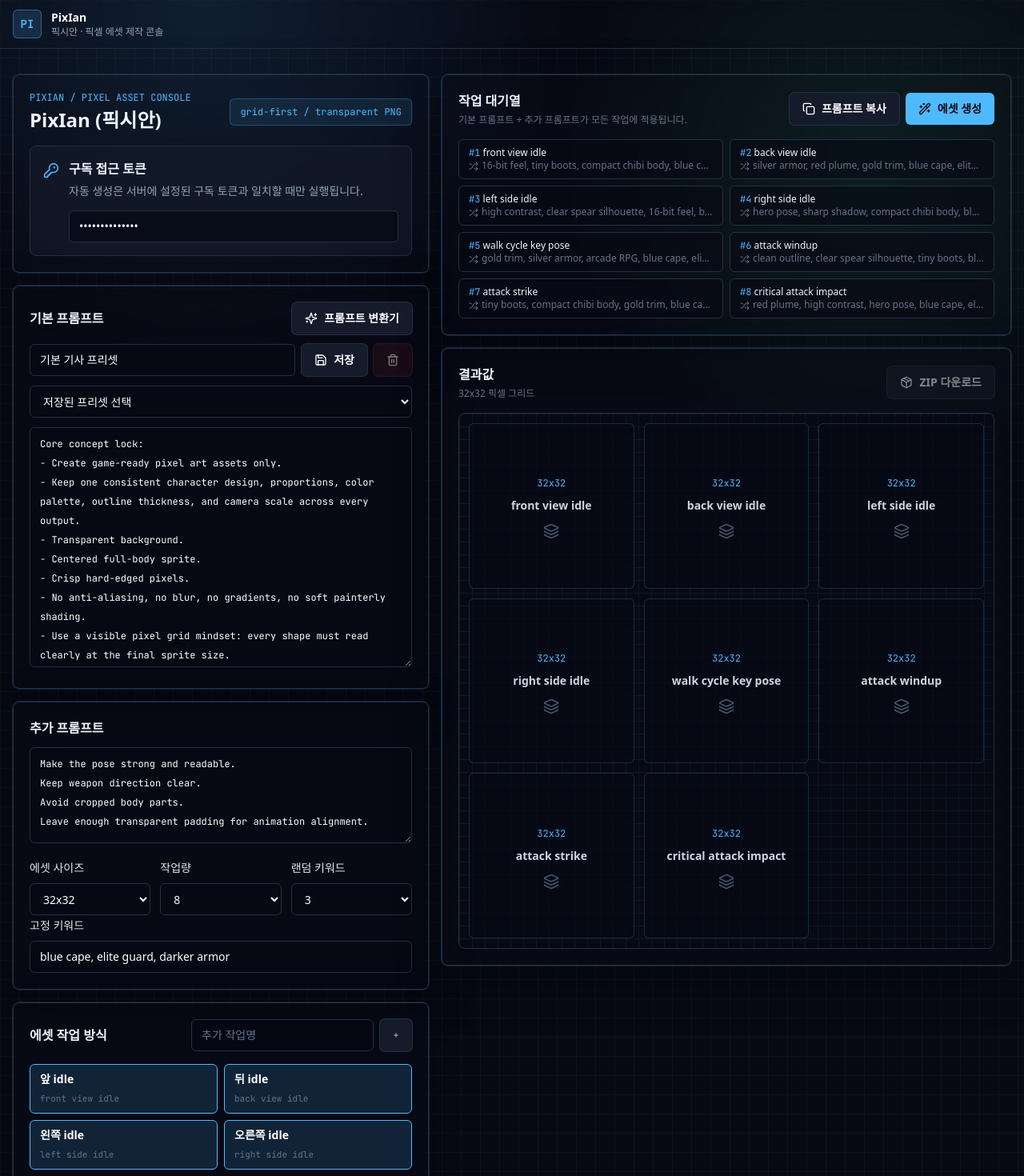
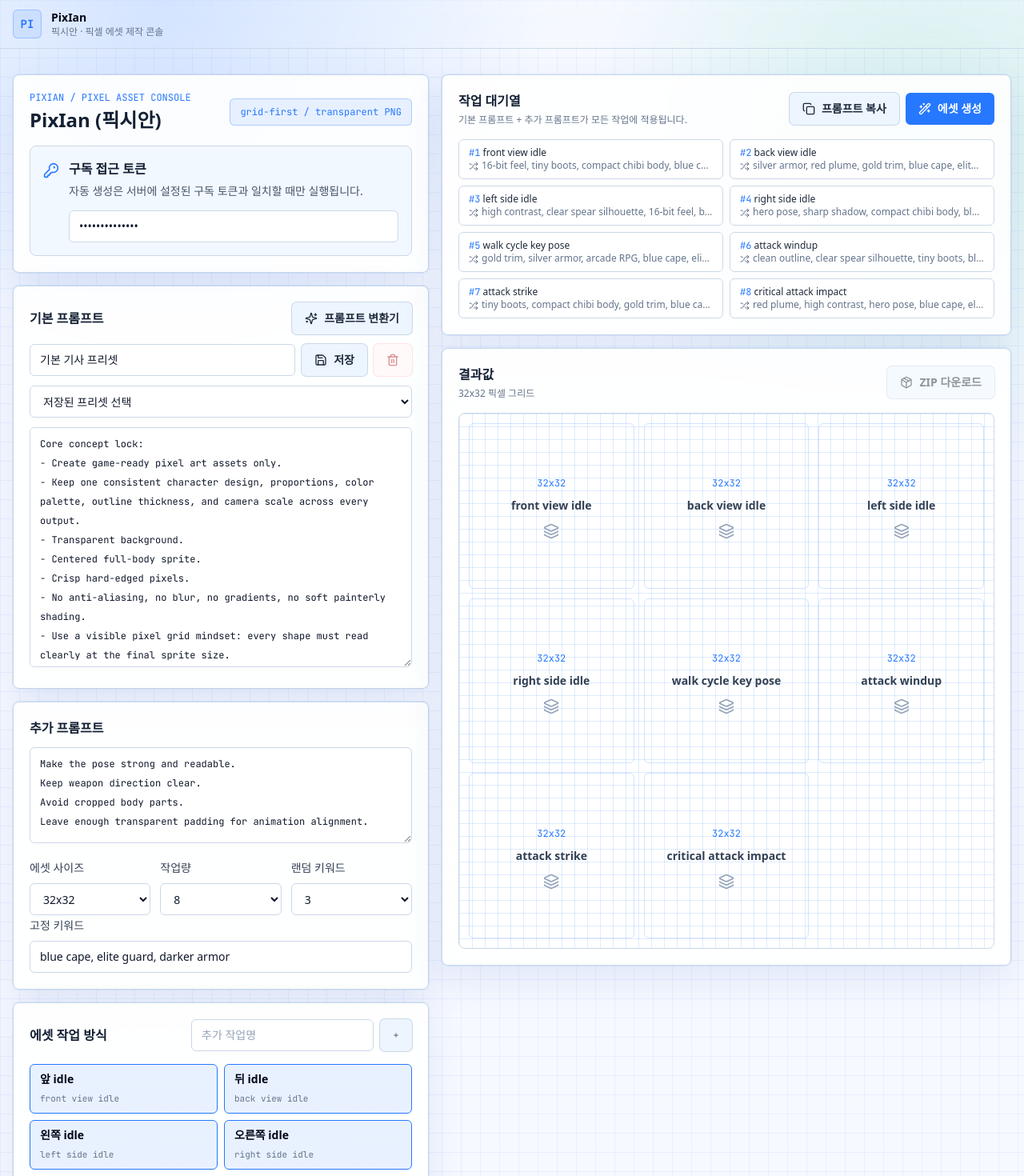
Before and after one commit to ddunddunlee/queen, a Next.js app: page /generate in a window 1280 px wide. Shown: the top 1470 px of the page at 80% size. Built offline with nearby package versions, Linux system fonts and the light colour scheme.

Commit message:
Brighten PixIan interface

```diff
--- a/app/globals.css
+++ b/app/globals.css
@@ -3,7 +3,7 @@
 @tailwind utilities;
 
 :root {
-  color-scheme: dark;
+  color-scheme: light;
 }
 
 * {
@@ -18,13 +18,13 @@ body {
   margin: 0;
   min-height: 100vh;
   background:
-    linear-gradient(rgba(255, 255, 255, 0.028) 1px, transparent 1px),
-    linear-gradient(90deg, rgba(255, 255, 255, 0.028) 1px, transparent 1px),
-    radial-gradient(circle at 20% 0%, rgba(79, 185, 255, 0.12), transparent 28rem),
-    radial-gradient(circle at 85% 12%, rgba(57, 217, 138, 0.1), transparent 24rem),
-    #070914;
+    linear-gradient(rgba(38, 120, 255, 0.07) 1px, transparent 1px),
+    linear-gradient(90deg, rgba(38, 120, 255, 0.07) 1px, transparent 1px),
+    radial-gradient(circle at 16% 0%, rgba(38, 120, 255, 0.16), transparent 30rem),
+    radial-gradient(circle at 90% 10%, rgba(16, 185, 129, 0.14), transparent 26rem),
+    #f6f9ff;
   background-size: 24px 24px, 24px 24px, auto, auto, auto;
-  color: #eef4ff;
+  color: #132033;
 }
 
 button,
@@ -40,12 +40,12 @@ textarea {
 }
 
 .focus-ring {
-  @apply focus-visible:outline-none focus-visible:ring-2 focus-visible:ring-sky focus-visible:ring-offset-2 focus-visible:ring-offset-ink;
+  @apply focus-visible:outline-none focus-visible:ring-2 focus-visible:ring-sky focus-visible:ring-offset-2 focus-visible:ring-offset-white;
 }
 
 .tool-grid {
   background-image:
-    linear-gradient(rgba(79, 185, 255, 0.08) 1px, transparent 1px),
-    linear-gradient(90deg, rgba(79, 185, 255, 0.08) 1px, transparent 1px);
+    linear-gradient(rgba(38, 120, 255, 0.14) 1px, transparent 1px),
+    linear-gradient(90deg, rgba(38, 120, 255, 0.14) 1px, transparent 1px);
   background-size: 16px 16px;
 }
--- a/components/generation/GenerationTool.tsx
+++ b/components/generation/GenerationTool.tsx
@@ -451,7 +451,7 @@ Grid:
             <Textarea className="min-h-[120px] font-mono text-xs" value={extraPrompt} onChange={(event) => setExtraPrompt(event.target.value)} />
             <div className="grid gap-3 sm:grid-cols-3">
               <label className="space-y-2">
-                <span className="text-sm font-medium text-slate-200">에셋 사이즈</span>
+              <span className="text-sm font-medium text-slate-700">에셋 사이즈</span>
                 <Select value={spriteSize} onChange={(event) => setSpriteSize(Number(event.target.value) as PreviewSpriteSize)}>
                   <option value={32}>32x32</option>
                   <option value={64}>64x64</option>
@@ -459,7 +459,7 @@ Grid:
                 </Select>
               </label>
               <label className="space-y-2">
-                <span className="text-sm font-medium text-slate-200">작업량</span>
+                <span className="text-sm font-medium text-slate-700">작업량</span>
                 <Select value={count} onChange={(event) => setCount(Number(event.target.value))}>
                   {[1, 2, 3, 4, 5, 6, 7, 8].map((value) => (
                     <option key={value} value={value}>
@@ -469,7 +469,7 @@ Grid:
                 </Select>
               </label>
               <label className="space-y-2">
-                <span className="text-sm font-medium text-slate-200">랜덤 키워드</span>
+                <span className="text-sm font-medium text-slate-700">랜덤 키워드</span>
                 <Select value={randomKeywordCount} onChange={(event) => setRandomKeywordCount(Number(event.target.value))}>
                   {[0, 1, 2, 3, 4, 5].map((value) => (
                     <option key={value} value={value}>
@@ -480,7 +480,7 @@ Grid:
               </label>
             </div>
             <label className="space-y-2">
-              <span className="text-sm font-medium text-slate-200">고정 키워드</span>
+              <span className="text-sm font-medium text-slate-700">고정 키워드</span>
               <Input value={customKeywordText} onChange={(event) => setCustomKeywordText(event.target.value)} />
             </label>
         </Card>
@@ -500,8 +500,8 @@ Grid:
               <button
                 className={`focus-ring min-h-11 rounded-md border px-3 py-2 text-left text-sm transition ${
                   selectedTasks.includes(task.prompt)
-                    ? "border-sky bg-sky/15 text-white"
-                    : "border-line bg-ink/60 text-slate-400 hover:border-slate-500"
+                    ? "border-sky bg-sky/10 text-slate-950"
+                    : "border-line bg-white/80 text-slate-600 hover:border-sky/40 hover:bg-panelSoft"
                 }`}
                 key={task.prompt}
                 onClick={() => toggleTask(task.prompt)}
@@ -518,7 +518,7 @@ Grid:
                 .filter((task) => !baseTasks.some((baseTask) => baseTask.prompt === task))
                 .map((task) => (
                   <button
-                    className="focus-ring inline-flex items-center gap-2 rounded-md border border-violet/40 bg-violet/15 px-3 py-2 text-sm text-white"
+                    className="focus-ring inline-flex items-center gap-2 rounded-md border border-violet/30 bg-violet/10 px-3 py-2 text-sm text-slate-900"
                     key={task}
                     onClick={() => toggleTask(task)}
                     type="button"
@@ -552,7 +552,7 @@ Grid:
           </div>
           <div className="grid gap-2 md:grid-cols-2">
             {plannedJobs.map((job, index) => (
-              <div className="rounded-md border border-line bg-ink/60 px-3 py-2 text-xs" key={`${job}-${index}`}>
+              <div className="rounded-md border border-line bg-white/80 px-3 py-2 text-xs text-slate-800" key={`${job}-${index}`}>
                 <span className="font-mono text-sky">#{index + 1}</span> {job}
                 <span className="block truncate text-slate-500">
                   <Shuffle aria-hidden className="mr-1 inline h-3 w-3" />
@@ -576,23 +576,23 @@ Grid:
               ZIP 다운로드
             </Button>
           </div>
-          <div className="tool-grid grid min-h-[560px] gap-3 rounded-lg border border-line bg-ink p-3 sm:grid-cols-2 lg:grid-cols-3">
+          <div className="tool-grid grid min-h-[560px] gap-3 rounded-lg border border-line bg-white/70 p-3 sm:grid-cols-2 lg:grid-cols-3">
             {previews.length === 0
               ? plannedJobs.slice(0, Math.min(count, 8)).map((job, index) => (
                   <div
-                    className="grid aspect-square place-items-center rounded-md border border-sky/20 bg-ink/75 p-3 text-center"
+                    className="grid aspect-square place-items-center rounded-md border border-sky/20 bg-white/82 p-3 text-center"
                     key={`${job}-placeholder-${index}`}
                   >
                     <div>
                       <span className="font-mono text-xs text-sky">{spriteSize}x{spriteSize}</span>
-                      <p className="mt-2 text-sm font-semibold text-slate-300">{job}</p>
-                      <Layers3 aria-hidden className="mx-auto mt-3 h-5 w-5 text-slate-600" />
+                      <p className="mt-2 text-sm font-semibold text-slate-700">{job}</p>
+                      <Layers3 aria-hidden className="mx-auto mt-3 h-5 w-5 text-slate-400" />
                     </div>
                   </div>
                 ))
               : previews.map((sprite, index) => (
-                  <article className="rounded-md border border-line bg-panelSoft/70 p-2" key={sprite.id}>
-                    <img alt={`Generated asset ${index + 1}`} className="pixelated aspect-square w-full rounded bg-ink object-contain p-2" src={sprite.src} />
+                  <article className="rounded-md border border-line bg-white/90 p-2" key={sprite.id}>
+                    <img alt={`Generated asset ${index + 1}`} className="pixelated aspect-square w-full rounded bg-panelSoft object-contain p-2" src={sprite.src} />
                     <Button
                       className="mt-2 w-full"
                       onClick={() => downloadBlob(base64ToBlob(sprite.b64Json, sprite.mimeType), `asset_${index + 1}.png`)}
@@ -613,7 +613,7 @@ Grid:
               <div>
                 <p className="font-mono text-xs uppercase text-sky">prompt optimizer</p>
                 <h2 className="mt-1 text-xl font-bold">프롬프트 변환기</h2>
-                <p className="mt-1 text-sm text-slate-400">
+                <p className="mt-1 text-sm text-slate-600">
                   대략적인 설명을 픽셀 에셋 생성에 유리한 영어 기본 프롬프트 구조로 정리합니다.
                 </p>
               </div>
@@ -623,7 +623,7 @@ Grid:
             </div>
             <div className="mt-5 grid gap-4 lg:grid-cols-2">
               <label className="space-y-2">
-                <span className="text-sm font-medium text-slate-200">원본 설명</span>
+                <span className="text-sm font-medium text-slate-700">원본 설명</span>
                 <Textarea
                   className="min-h-[360px] font-mono text-xs"
                   value={converterInput}
@@ -631,7 +631,7 @@ Grid:
                 />
               </label>
               <label className="space-y-2">
-                <span className="text-sm font-medium text-slate-200">변환 결과</span>
+                <span className="text-sm font-medium text-slate-700">변환 결과</span>
                 <Textarea
                   className="min-h-[360px] font-mono text-xs"
                   readOnly
--- a/components/generation/SubscriptionPanel.tsx
+++ b/components/generation/SubscriptionPanel.tsx
@@ -16,7 +16,7 @@ export function SubscriptionPanel({ onTokenChange, token }: SubscriptionPanelPro
         <div className="flex-1 space-y-3">
           <div>
             <h2 className="font-semibold">구독 접근 토큰</h2>
-            <p className="mt-1 text-sm leading-6 text-slate-400">
+            <p className="mt-1 text-sm leading-6 text-slate-600">
               자동 생성은 서버에 설정된 구독 토큰과 일치할 때만 실행됩니다.
             </p>
           </div>
--- a/components/layout/Header.tsx
+++ b/components/layout/Header.tsx
@@ -2,15 +2,15 @@ import Link from "next/link";
 
 export function Header() {
   return (
-    <header className="border-b border-line bg-ink/92 backdrop-blur">
+    <header className="border-b border-line bg-white/88 backdrop-blur">
       <div className="mx-auto flex max-w-7xl items-center justify-between px-4 py-3">
         <Link href="/" className="flex items-center gap-3">
-          <span className="grid h-9 w-9 place-items-center rounded-md border border-sky/40 bg-sky/15 font-mono text-sm font-bold text-sky">
+          <span className="grid h-9 w-9 place-items-center rounded-md border border-sky/30 bg-sky/10 font-mono text-sm font-bold text-sky">
             PI
           </span>
           <span>
-            <span className="block text-sm font-bold text-white">PixIan</span>
-            <span className="block text-xs text-slate-400">픽시안 · 픽셀 에셋 제작 콘솔</span>
+            <span className="block text-sm font-bold text-slate-950">PixIan</span>
+            <span className="block text-xs text-slate-500">픽시안 · 픽셀 에셋 제작 콘솔</span>
           </span>
         </Link>
       </div>
--- a/components/ui/Button.tsx
+++ b/components/ui/Button.tsx
@@ -9,10 +9,10 @@ interface ButtonProps extends ButtonHTMLAttributes<HTMLButtonElement> {
 }
 
 const variants: Record<ButtonVariant, string> = {
-  primary: "bg-sky text-ink hover:bg-[#7dcbff]",
-  secondary: "bg-panelSoft text-white ring-1 ring-line hover:bg-[#1b2538]",
-  ghost: "bg-transparent text-slate-200 hover:bg-white/10",
-  danger: "bg-red-500/15 text-red-100 ring-1 ring-red-400/30 hover:bg-red-500/25"
+  primary: "bg-sky text-white hover:bg-[#155ee8]",
+  secondary: "bg-panelSoft text-slate-800 ring-1 ring-line hover:bg-[#dfeeff]",
+  ghost: "bg-transparent text-slate-700 hover:bg-sky/10",
+  danger: "bg-red-50 text-red-700 ring-1 ring-red-200 hover:bg-red-100"
 };
 
 export function Button({ className = "", variant = "primary", type = "button", ...props }: ButtonProps) {
--- a/components/ui/Card.tsx
+++ b/components/ui/Card.tsx
@@ -3,7 +3,7 @@ import type { HTMLAttributes } from "react";
 export function Card({ className = "", ...props }: HTMLAttributes<HTMLDivElement>) {
   return (
     <section
-      className={`rounded-lg border border-line bg-panel/82 p-5 shadow-glow backdrop-blur ${className}`}
+      className={`rounded-lg border border-line bg-panel/90 p-5 shadow-glow backdrop-blur ${className}`}
       {...props}
     />
   );
--- a/components/ui/Input.tsx
+++ b/components/ui/Input.tsx
@@ -3,7 +3,7 @@ import type { InputHTMLAttributes } from "react";
 export function Input({ className = "", ...props }: InputHTMLAttributes<HTMLInputElement>) {
   return (
     <input
-      className={`focus-ring min-h-10 w-full rounded-md border border-line bg-ink/70 px-3 py-2 text-sm text-white placeholder:text-slate-500 ${className}`}
+      className={`focus-ring min-h-10 w-full rounded-md border border-line bg-white px-3 py-2 text-sm text-slate-900 placeholder:text-slate-400 ${className}`}
       {...props}
     />
   );
--- a/components/ui/Select.tsx
+++ b/components/ui/Select.tsx
@@ -3,7 +3,7 @@ import type { SelectHTMLAttributes } from "react";
 export function Select({ className = "", ...props }: SelectHTMLAttributes<HTMLSelectElement>) {
   return (
     <select
-      className={`focus-ring min-h-10 w-full rounded-md border border-line bg-ink/70 px-3 py-2 text-sm text-white ${className}`}
+      className={`focus-ring min-h-10 w-full rounded-md border border-line bg-white px-3 py-2 text-sm text-slate-900 ${className}`}
       {...props}
     />
   );
--- a/components/ui/Textarea.tsx
+++ b/components/ui/Textarea.tsx
@@ -3,7 +3,7 @@ import type { TextareaHTMLAttributes } from "react";
 export function Textarea({ className = "", ...props }: TextareaHTMLAttributes<HTMLTextAreaElement>) {
   return (
     <textarea
-      className={`focus-ring w-full rounded-md border border-line bg-ink/70 px-3 py-2 text-sm leading-6 text-white placeholder:text-slate-500 ${className}`}
+      className={`focus-ring w-full rounded-md border border-line bg-white px-3 py-2 text-sm leading-6 text-slate-900 placeholder:text-slate-400 ${className}`}
       {...props}
     />
   );
```
Also changed, not shown: tailwind.config.ts (+9 -9 lines).
